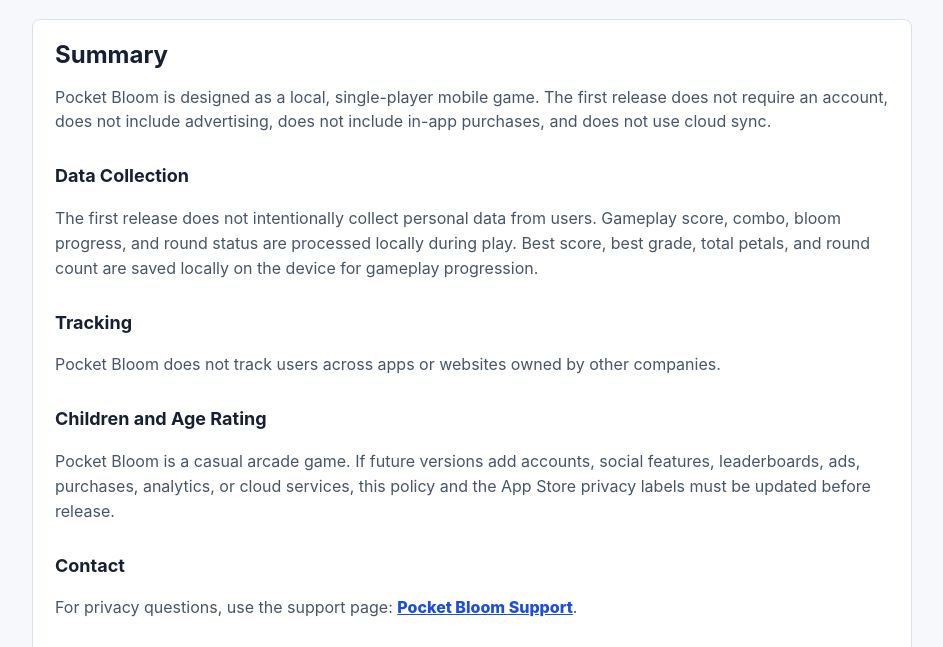
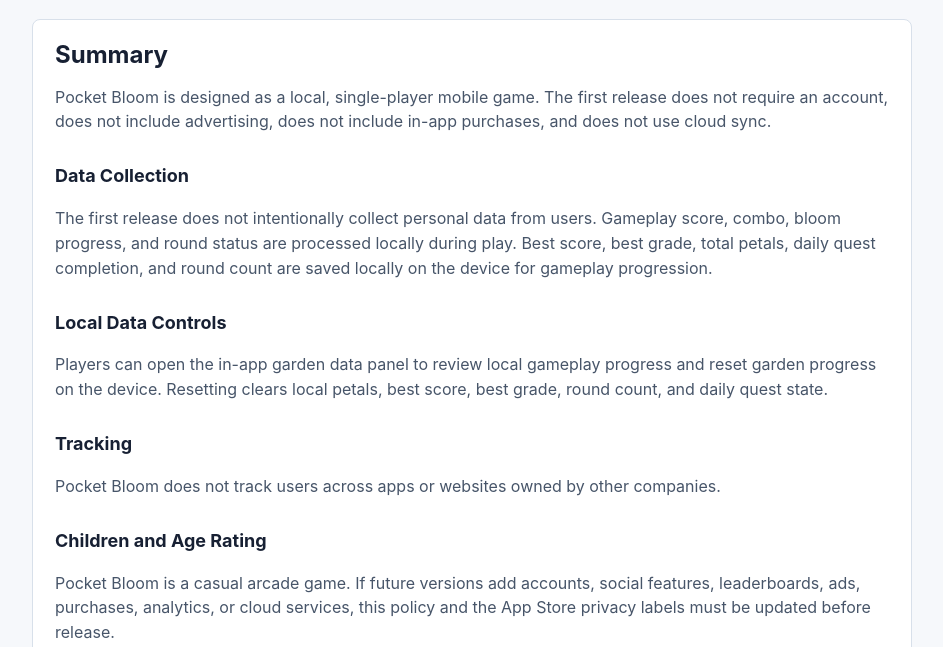
Before and after one commit to BOWEN811/bexs-mobile-app-support, a plain HTML site: page pocket-bloom/privacy.html in a window 1280 px wide. Shown: the part 153-800 px from the top of the page, without its empty margins (168-1111 px from the left). Drawn offline with Linux system fonts and the light colour scheme.

Commit message:
Update Pocket Bloom local data controls

```diff
--- a/pocket-bloom/privacy.html
+++ b/pocket-bloom/privacy.html
@@ -17,7 +17,10 @@
         <p>Pocket Bloom is designed as a local, single-player mobile game. The first release does not require an account, does not include advertising, does not include in-app purchases, and does not use cloud sync.</p>
 
         <h3>Data Collection</h3>
-        <p>The first release does not intentionally collect personal data from users. Gameplay score, combo, bloom progress, and round status are processed locally during play. Best score, best grade, total petals, and round count are saved locally on the device for gameplay progression.</p>
+        <p>The first release does not intentionally collect personal data from users. Gameplay score, combo, bloom progress, and round status are processed locally during play. Best score, best grade, total petals, daily quest completion, and round count are saved locally on the device for gameplay progression.</p>
+
+        <h3>Local Data Controls</h3>
+        <p>Players can open the in-app garden data panel to review local gameplay progress and reset garden progress on the device. Resetting clears local petals, best score, best grade, round count, and daily quest state.</p>
 
         <h3>Tracking</h3>
         <p>Pocket Bloom does not track users across apps or websites owned by other companies.</p>
```
Also changed, not shown: pocket-bloom/support.html (+1 -1 lines).
